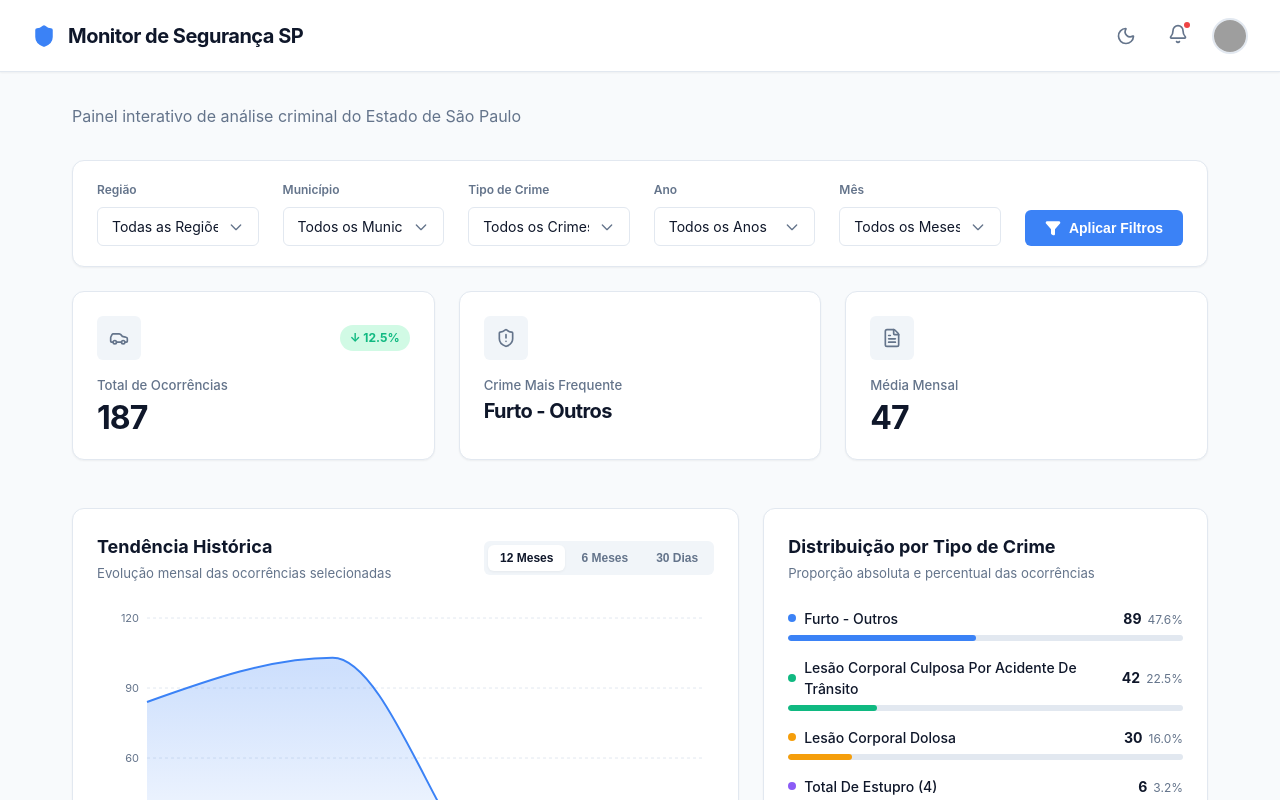
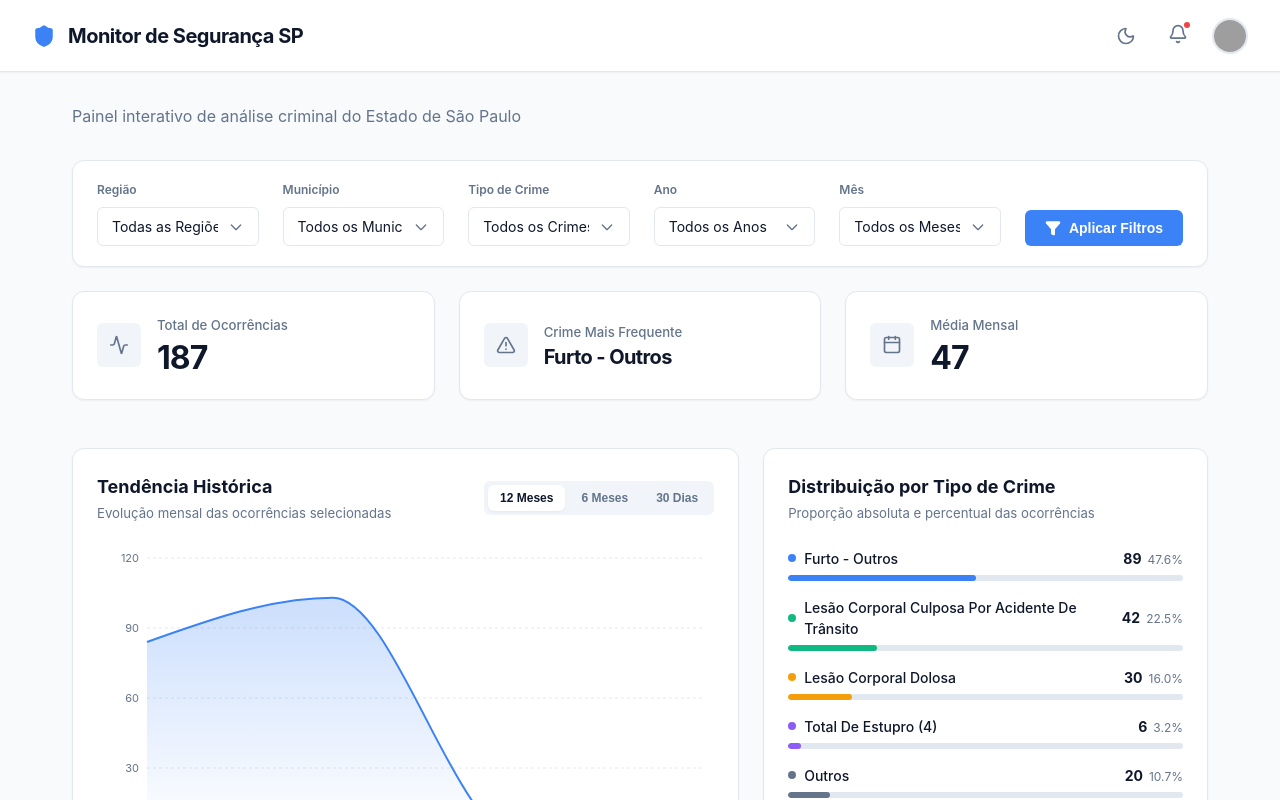
Before and after one commit to GabriellySS/dashboard-criminalidade, a React (Vite) app: page / in a window 1280 px wide. Shown: the top 800 px of the page. Built offline with nearby package versions, Linux system fonts and the light colour scheme; grey boxes are pictures that could not be loaded.

Commit message:
fix: corrige layout dos kpis, atualiza icones e implementa calculo real de variacao percentual

```diff
--- a/src/App.tsx
+++ b/src/App.tsx
@@ -88,37 +88,32 @@ function App() {
     const total = dadosFiltrados.reduce((sum, item) => sum + item.ocorrencias, 0);
 
     // Calculate previous period total for variation
-    let prevYearTotal = 0;
+    let variacaoTotal: number | null = null;
     if (anoSelecionado !== 'Todos') {
-      const prevYear = parseInt(anoSelecionado) - 1;
+      const prevYear = String(parseInt(anoSelecionado) - 1);
+      const hasDataForPrevYear = typedMockData.some((item) => item.ano === prevYear);
+
+      if (hasDataForPrevYear) {
         const prevYearData = typedMockData.filter((item) => {
           const matchRegiao = regiaoSelecionada === 'Todas' || item.regiao === regiaoSelecionada;
           const matchMunicipio = municipioSelecionado === 'Todos' || item.municipio === municipioSelecionado;
           const matchCrime = crimeSelecionado === 'Todos' || item.tipo_crime === crimeSelecionado;
-        const matchAno = item.ano === String(prevYear);
+          const matchAno = item.ano === prevYear;
           const matchMes = mesSelecionado === 'Todos' || item.mes === mesSelecionado;
           return matchRegiao && matchMunicipio && matchCrime && matchAno && matchMes;
         });
-      prevYearTotal = prevYearData.reduce((sum, item) => sum + item.ocorrencias, 0);
-    } else {
-      // Compare current vs 2022
-      const data2022 = typedMockData.filter(
-        (item) =>
-          item.ano === '2022' &&
-          (regiaoSelecionada === 'Todas' || item.regiao === regiaoSelecionada) &&
-          (municipioSelecionado === 'Todos' || item.municipio === municipioSelecionado) &&
-          (crimeSelecionado === 'Todos' || item.tipo_crime === crimeSelecionado) &&
-          (mesSelecionado === 'Todos' || item.mes === mesSelecionado)
-      );
-      prevYearTotal = data2022.reduce((sum, item) => sum + item.ocorrencias, 0);
-    }
 
-    let variacaoTotal = 0;
+        if (prevYearData.length > 0) {
+          const prevYearTotal = prevYearData.reduce((sum, item) => sum + item.ocorrencias, 0);
           if (prevYearTotal > 0) {
             variacaoTotal = ((total - prevYearTotal) / prevYearTotal) * 100;
+          } else if (prevYearTotal === 0 && total === 0) {
+            variacaoTotal = 0;
           } else {
-      // Realistic default variation if no comparative data
-      variacaoTotal = -12.5;
+            variacaoTotal = 100;
+          }
+        }
+      }
     }
 
     // Calculate crime mais frequente
--- a/src/components/StatCards/StatCards.module.css
+++ b/src/components/StatCards/StatCards.module.css
@@ -11,7 +11,8 @@
   border-radius: var(--radius-md);
   padding: 1.5rem;
   display: flex;
-  flex-direction: column;
+  flex-direction: row;
+  align-items: center;
   gap: 1rem;
   box-shadow: var(--shadow-subtle);
   transition: background-color 0.3s, border-color 0.3s, box-shadow 0.3s;
@@ -21,6 +22,7 @@
   display: flex;
   align-items: center;
   justify-content: space-between;
+  width: 100%;
 }
 
 .iconWrapper {
@@ -64,6 +66,8 @@
   display: flex;
   flex-direction: column;
   gap: 0.25rem;
+  flex: 1;
+  min-width: 0;
 }
 
 .label {
--- a/src/components/StatCards/StatCards.tsx
+++ b/src/components/StatCards/StatCards.tsx
@@ -1,11 +1,11 @@
 import React from 'react';
-import { Car, ShieldAlert, FileText } from 'lucide-react';
+import { Activity, AlertTriangle, Calendar } from 'lucide-react';
 import { Skeleton } from '../Skeleton/Skeleton';
 import styles from './StatCards.module.css';
 
 interface StatCardsProps {
   totalOcorrencias: number;
-  variacaoTotal: number;
+  variacaoTotal: number | null;
   crimeMaisFrequente: string;
   mediaMensal: number;
   isLoading?: boolean;
@@ -22,32 +22,35 @@ export const StatCards: React.FC<StatCardsProps> = ({
     return new Intl.NumberFormat('pt-BR').format(Math.round(num));
   };
 
-  const formatPercent = (num: number) => {
+  const formatPercent = (num: number | null) => {
+    if (num === null) return '';
     const absVal = Math.abs(num).toFixed(1);
     const sign = num >= 0 ? '↑' : '↓';
     return `${sign} ${absVal}%`;
   };
 
-  const isOcorrenciasSuccess = variacaoTotal <= 0;
+  const isOcorrenciasSuccess = variacaoTotal !== null && variacaoTotal <= 0;
 
   return (
     <div className={styles.cardsContainer}>
       {/* Card 1: Total de Ocorrências */}
       <div className={styles.card}>
+        <div className={styles.iconWrapper}>
+          <Activity size={20} />
+        </div>
+        <div className={styles.cardContent}>
           <div className={styles.cardHeader}>
-          <div className={styles.iconWrapper}>
-            <Car size={20} />
-          </div>
-          {isLoading ? (
+            <span className={styles.label}>Total de Ocorrências</span>
+            {variacaoTotal !== null && (
+              isLoading ? (
                 <Skeleton width="55px" height="20px" borderRadius="9999px" />
               ) : (
                 <span className={`${styles.badge} ${isOcorrenciasSuccess ? styles.badgeSuccess : styles.badgeDanger}`}>
                   {formatPercent(variacaoTotal)}
                 </span>
+              )
             )}
           </div>
-        <div className={styles.cardContent}>
-          <span className={styles.label}>Total de Ocorrências</span>
           {isLoading ? (
             <div style={{ marginTop: '0.25rem', height: '38px', width: '120px' }}>
               <Skeleton borderRadius="6px" />
@@ -60,13 +63,13 @@ export const StatCards: React.FC<StatCardsProps> = ({
 
       {/* Card 2: Crime Mais Frequente */}
       <div className={styles.card}>
-        <div className={styles.cardHeader}>
         <div className={styles.iconWrapper}>
-            <ShieldAlert size={20} />
-          </div>
+          <AlertTriangle size={20} />
         </div>
         <div className={styles.cardContent}>
+          <div className={styles.cardHeader}>
             <span className={styles.label}>Crime Mais Frequente</span>
+          </div>
           {isLoading ? (
             <div style={{ marginTop: '0.25rem', height: '38px', width: '150px' }}>
               <Skeleton borderRadius="6px" />
@@ -81,13 +84,13 @@ export const StatCards: React.FC<StatCardsProps> = ({
 
       {/* Card 3: Média Mensal */}
       <div className={styles.card}>
-        <div className={styles.cardHeader}>
         <div className={styles.iconWrapper}>
-            <FileText size={20} />
-          </div>
+          <Calendar size={20} />
         </div>
         <div className={styles.cardContent}>
+          <div className={styles.cardHeader}>
             <span className={styles.label}>Média Mensal</span>
+          </div>
           {isLoading ? (
             <div style={{ marginTop: '0.25rem', height: '38px', width: '100px' }}>
               <Skeleton borderRadius="6px" />
```
Also changed, not shown: 1 other file (tests, documents, lock files or other folders). Lines whose indentation alone changed are shown as unchanged.
